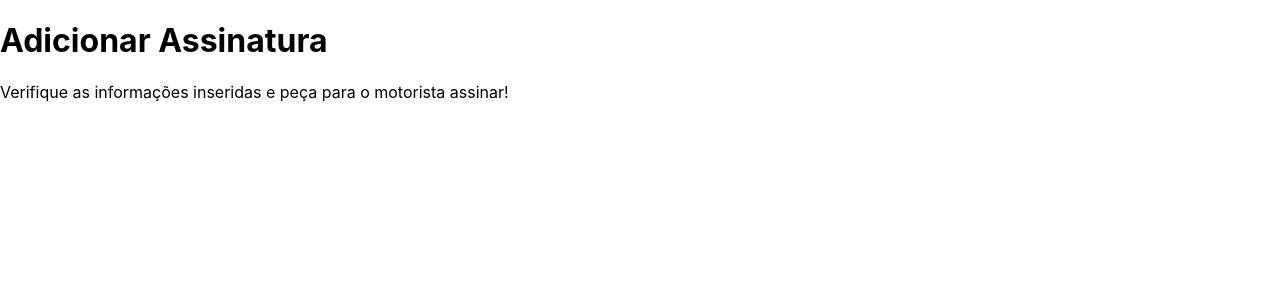
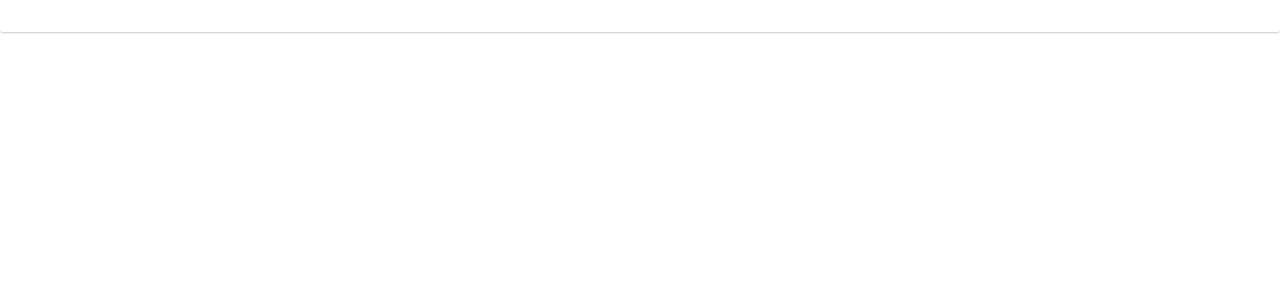
Before and after one commit to JSL-Future/jsl-2.0, a React (Create React App) app: page / in a window 1280 px wide. Shown: the top 300 px of the page. Built offline with nearby package versions, Linux system fonts and the light colour scheme.

Commit message:
correção na estrutura do componente

```diff
--- a/src/Components/Card/index.js
+++ b/src/Components/Card/index.js
@@ -3,9 +3,8 @@ import style from './style.module.css'
 
 const card = (props) => {
   return (
-    <div className={style}>
-      <h1>{props.title}</h1>
-      <p>{props.text}</p>
+    <div className={style.card}>
+      {props.children}
     </div>
   )
 }
```
